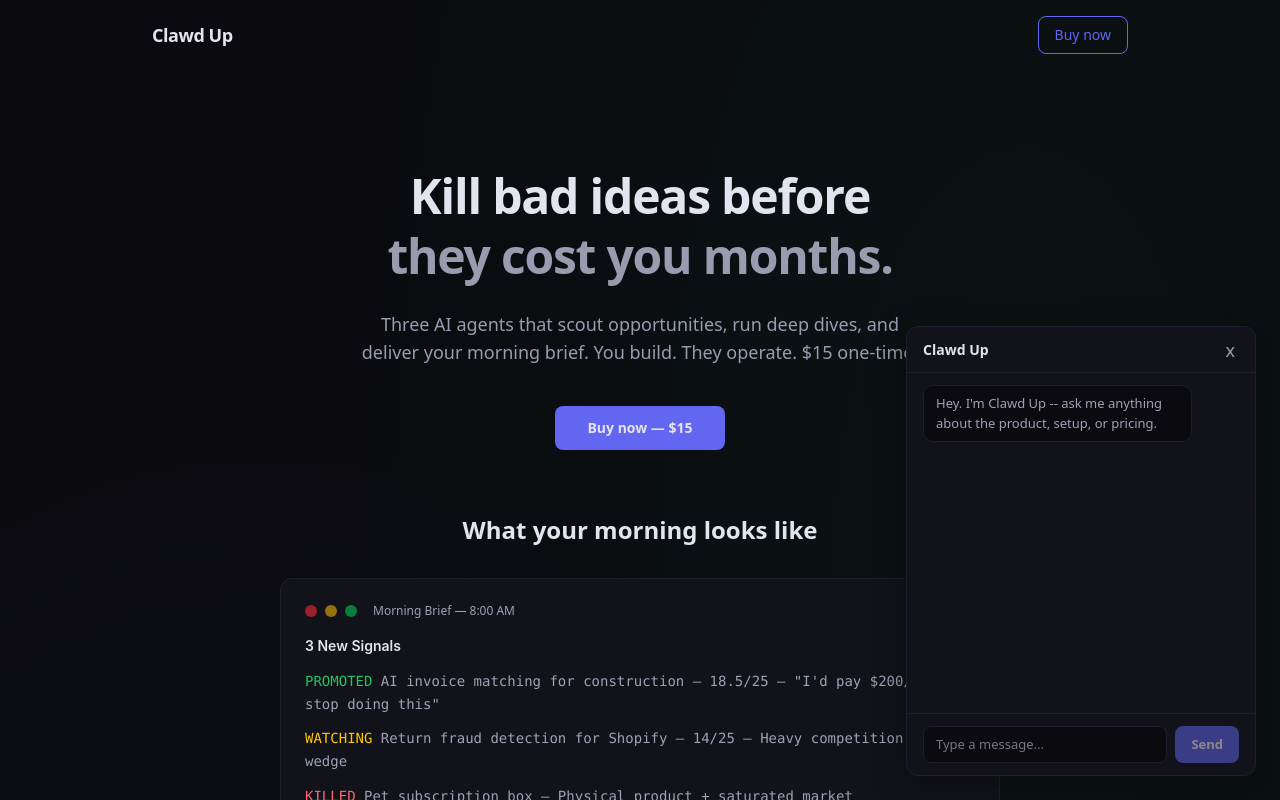
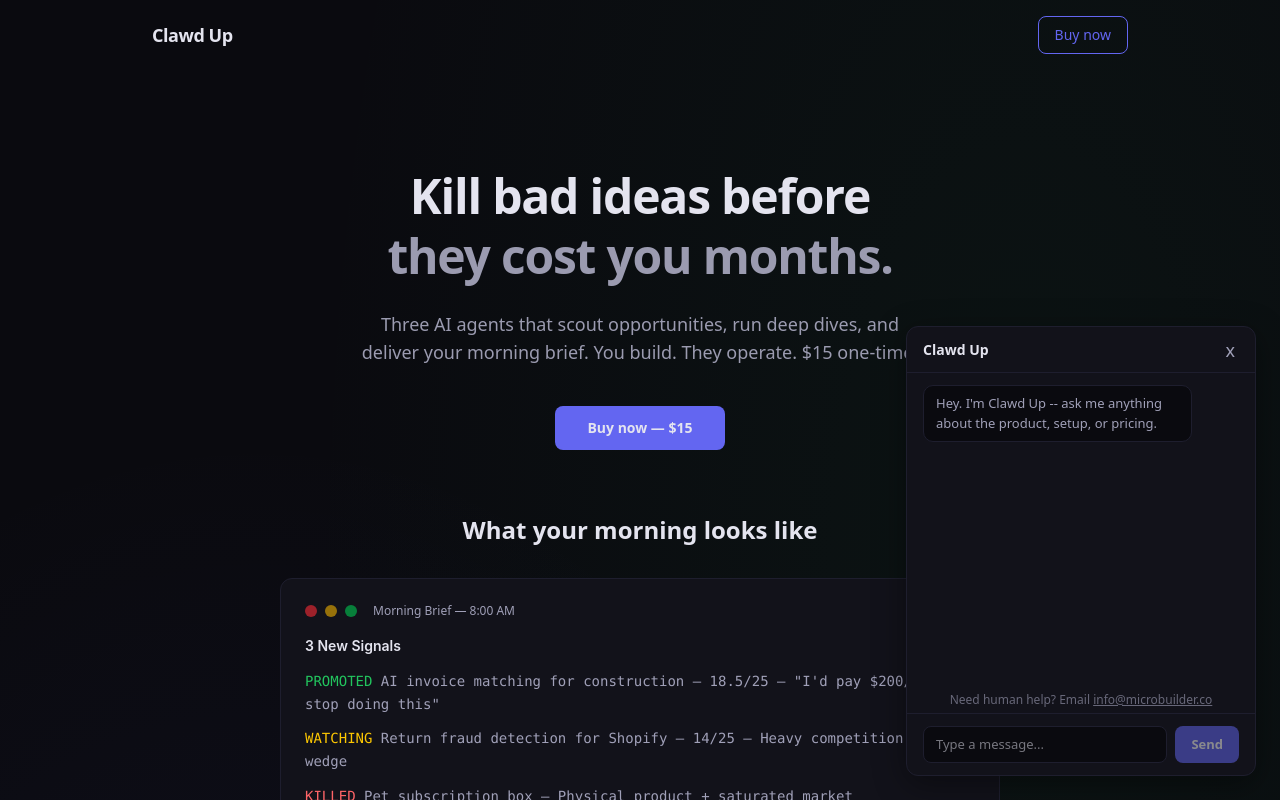
Before and after one commit to Jmee67/clawd-up-web, a Next.js app: page / in a window 1280 px wide. Both pictures are taken after a click on the button "Chat". Shown: the top 800 px of the page. Built offline with nearby package versions, Linux system fonts and the light colour scheme.

Commit message:
Fix: add fallback email to chat widget footer

```diff
--- a/app/components/ChatWidget.tsx
+++ b/app/components/ChatWidget.tsx
@@ -224,6 +224,26 @@
         <div ref={bottomRef} />
       </div>
 
+      {/* Fallback email */}
+      <div
+        style={{
+          padding: "4px 16px",
+          textAlign: "center",
+          fontSize: "12px",
+          opacity: 0.6,
+          color: "var(--text-muted)",
+          flexShrink: 0,
+        }}
+      >
+        Need human help? Email{" "}
+        <a
+          href="mailto:info@microbuilder.co"
+          style={{ color: "inherit", textDecoration: "underline" }}
+        >
+          info@microbuilder.co
+        </a>
+      </div>
+
       {/* Input */}
       <div
         style={{
```
